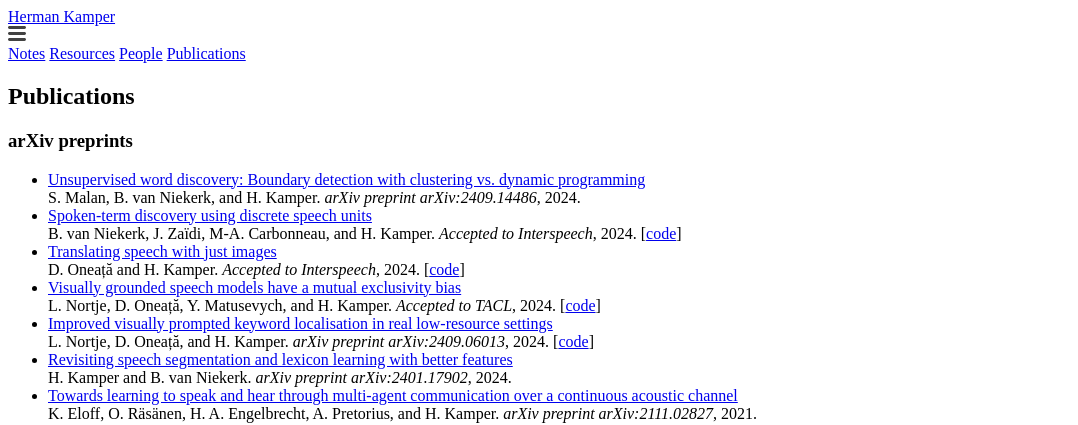
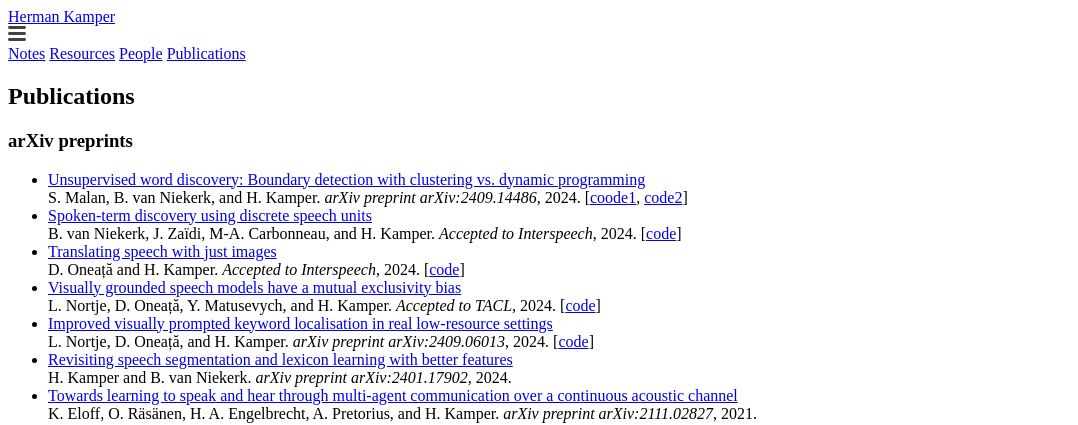
Before and after one commit to kamperh/kamperh.github.io, a Jekyll site: the page built from publications.md, in a window 1280 px wide and 900 px high. Shown: the top 425 px of the window, without its empty margins (0-1078 px from the left). Built offline with Jekyll 4.4.1, drawn with Linux system fonts in a browser that asks for light colours; a style sheet for code colours, icons or effects is not loaded.

Commit message:
Update publications.md

```diff
--- a/publications.md
+++ b/publications.md
@@ -11,7 +11,7 @@ order: 5
 ### arXiv preprints
 
 - [Unsupervised word discovery: Boundary detection with clustering vs. dynamic programming](https://arxiv.org/abs/2409.14486)
-  S. Malan, B. van Niekerk, and H. Kamper. *arXiv preprint arXiv:2409.14486*, 2024.
+  S. Malan, B. van Niekerk, and H. Kamper. *arXiv preprint arXiv:2409.14486*, 2024. [[coode1](https://github.com/s-malan/es-kmeans-plus), [code2](https://github.com/s-malan/prom-seg-clus)]
 - [Spoken-term discovery using discrete speech units](https://arxiv.org/abs/2408.14390)
   B. van Niekerk, J. Zaïdi, M-A. Carbonneau, and H. Kamper. *Accepted to Interspeech*, 2024. [[code](https://github.com/bshall/dusted)]
 - [Translating speech with just images](https://arxiv.org/abs/2406.07133)
```
